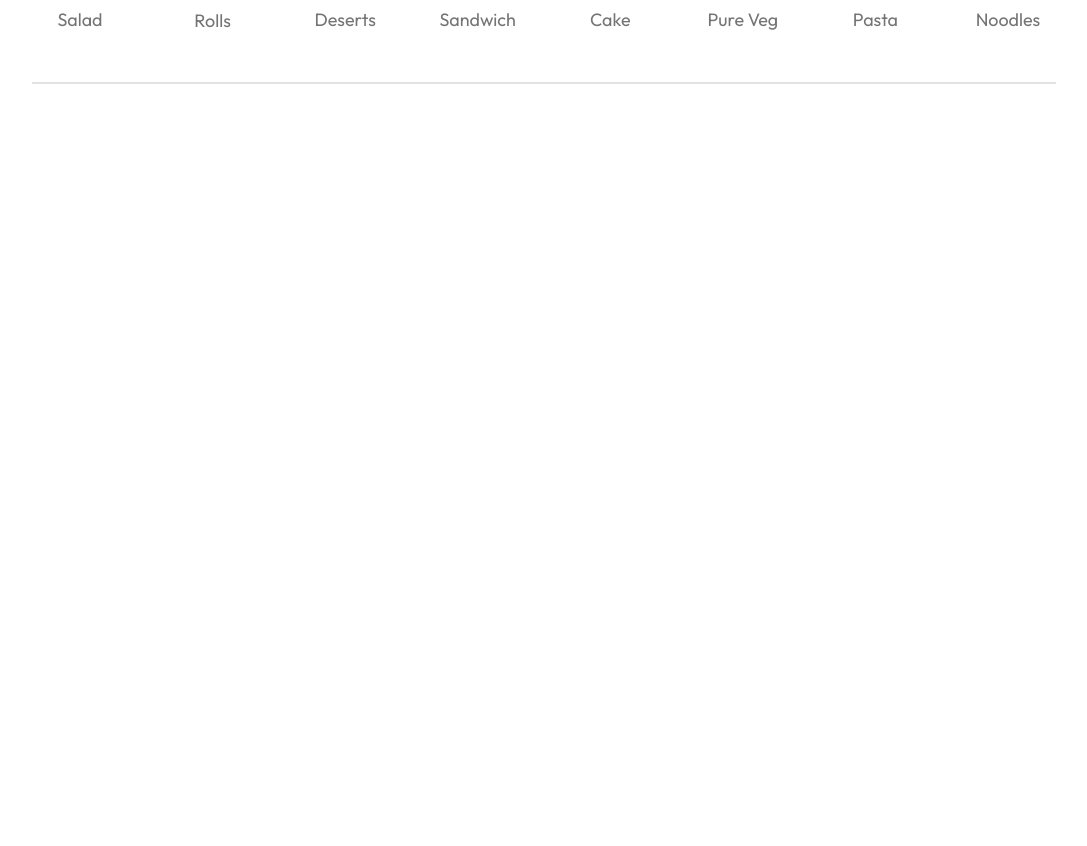
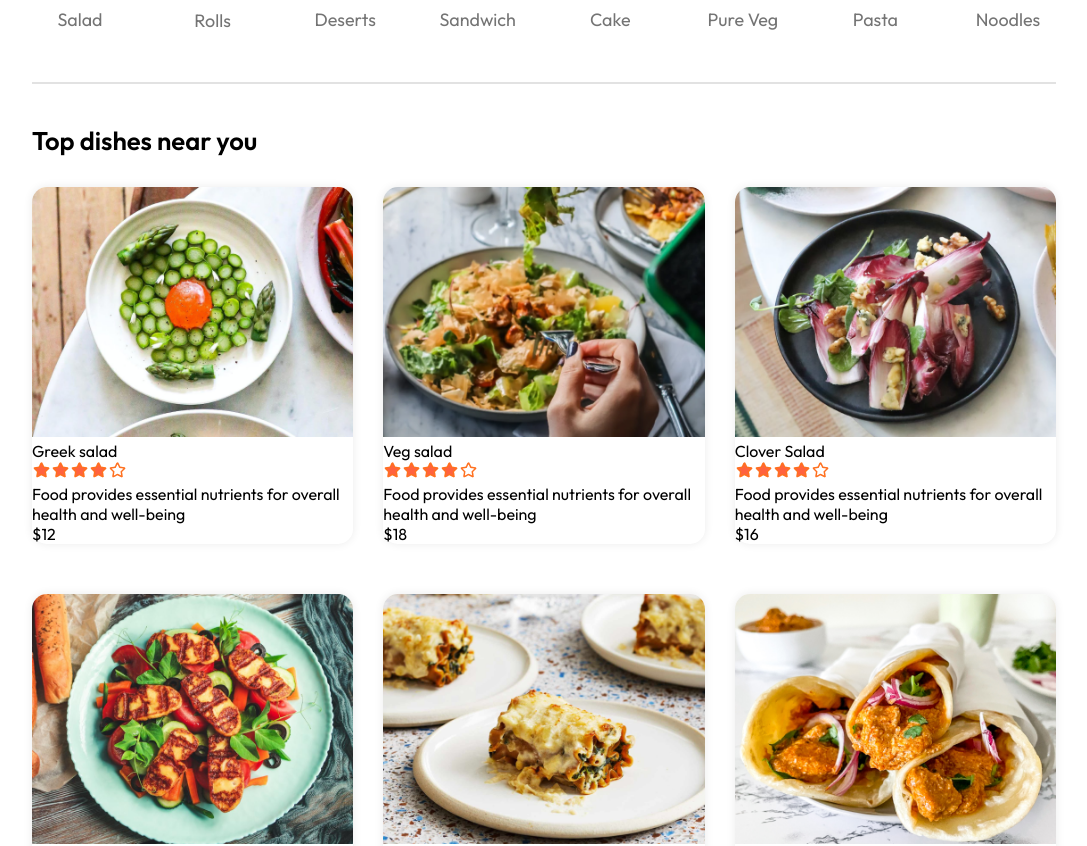
Before and after one commit to wlaurentec/food-delivery-fronted, a React (Vite) app: page / in a window 1280 px wide. Shown: the part 840-1686 px from the top of the page, without its empty margins (96-1183 px from the left). Before the commit the page ends 934 px from the top, so only its background shows below. Built offline with nearby package versions, Linux system fonts and the light colour scheme.

Commit message:
add Fooditem strutucre

```diff
--- a/src/components/ExploreMenu/ExploreMenu.jsx
+++ b/src/components/ExploreMenu/ExploreMenu.jsx
@@ -15,7 +15,7 @@
       <div className="explore-menu-list">
         {menu_list.map((item, index) => {
           return (
-            <div onClick={() => setCategory(prev=>prev === item.menu_name ? "All" : item.menu_name)} className="explore-menu-list-item" key={index}>
+            <div onClick={() => setCategory((prev)=>prev === item.menu_name ? "All" : item.menu_name)} className="explore-menu-list-item" key={index}>
               <img className={category === item.menu_name ? "active" : ""} src={item.menu_image} alt="" />
               <p>{item.menu_name}</p>
             </div>
--- /dev/null
+++ b/src/components/FoodDisplay/FoodDisplay.css
@@ -0,0 +1,16 @@
+.food-display {
+  margin-top: 30px;
+}
+
+.food-display h2 {
+  font-size: max(2vw,24px);
+  font-weight: 600;
+}
+
+.food-display-list {
+  display: grid;
+  grid-template-columns: repeat(auto-fill, minmax(240px, 1fr));
+  margin-top: 30px;
+  gap: 30px;
+  row-gap: 50px;
+}
--- /dev/null
+++ b/src/components/FoodDisplay/FoodDisplay.jsx
@@ -0,0 +1,20 @@
+import { useContext } from "react";
+import "./FoodDisplay.css";
+import { StoreContext } from "../../context/StoreContext";
+import FoodItem from "../FoodItem/FoodItem";
+
+const FoodDisplay = ({category}) => {
+  const { food_list } = useContext(StoreContext);
+  return (
+    <div className="food-display" id="food-display">
+      <h2>Top dishes near you</h2>
+      <div className="food-display-list">
+        {food_list.map((item, index) => {
+          return <FoodItem key={index} id={item._id} name={item.name} price={item.price} description={item.description} image={item.image} />
+        })}
+      </div>
+    </div>
+  );
+};
+
+export default FoodDisplay;
--- /dev/null
+++ b/src/components/FoodItem/FoodItem.css
@@ -0,0 +1,13 @@
+.food-item {
+  width: 100%;
+  margin: auto;
+  border-radius: 15px;
+  box-shadow: 0px 0px 10px #00000015;
+  transition: 0.3s;
+  animation: fadeIn 1s;
+}
+
+.food-item-image {
+  width: 100%;
+  border-radius: 15px 15px 0 0;
+}
--- /dev/null
+++ b/src/components/FoodItem/FoodItem.jsx
@@ -0,0 +1,22 @@
+import { assets } from "../../assets/assets"
+import "./FoodItem.css"
+
+const FoodItem = ({id, name, price, description, image}) => {
+  return (
+    <div className="food-item">
+      <div className="food-item-img-container">
+        <img className="food-item-image" src={image} alt="" />
+      </div>
+      <div className="food-item-info">
+        <div className="food-item-name-rating">
+          <p>{name}</p>
+          <img src={assets.rating_starts} alt="" />
+        </div>
+        <p className="food-item-desc">{description}</p>
+        <p className="food-item-price">${price}</p>
+      </div>
+    </div>
+  )
+}
+
+export default FoodItem
--- /dev/null
+++ b/src/context/StoreContext.jsx
@@ -0,0 +1,17 @@
+import { createContext } from "react";
+import { food_list } from "../assets/assets";
+
+export const StoreContext = createContext(null);
+
+const StoreContextProvider = (props) => {
+  const contextValue = {
+    food_list,
+  };
+  return (
+    <StoreContext.Provider value={contextValue}>
+      {props.children}
+    </StoreContext.Provider>
+  );
+};
+
+export default StoreContextProvider;
--- a/src/main.jsx
+++ b/src/main.jsx
@@ -1,10 +1,13 @@
-import { createRoot } from 'react-dom/client'
-import App from './App.jsx'
-import './index.css'
-import { BrowserRouter } from 'react-router-dom'
+import ReactDOM from "react-dom/client";
+import App from "./App.jsx";
+import "./index.css";
+import { BrowserRouter } from "react-router-dom";
+import StoreContextProvider from "./context/StoreContext.jsx";
 
-createRoot(document.getElementById('root')).render(
-  <BrowserRouter>
-    <App />
-  </BrowserRouter>,
-)
+ReactDOM.createRoot(document.getElementById("root")).render(
+  <StoreContextProvider>
+    <BrowserRouter>
+      <App />
+    </BrowserRouter>
+  </StoreContextProvider>
+);
--- a/src/pages/Home/Home.jsx
+++ b/src/pages/Home/Home.jsx
@@ -2,6 +2,7 @@
 import ExploreMenu from "../../components/ExploreMenu/ExploreMenu"
 import Header from "../../components/Header/Header"
 import "./Home.css"
+import FoodDisplay from "../../components/FoodDisplay/FoodDisplay"
 
 const Home = () => {
   const [category, setCategory] = useState("All")
@@ -9,6 +10,7 @@
     <div>
       <Header />
       <ExploreMenu category={category}  setCategory={setCategory}/>
+      <FoodDisplay category={category}/>
     </div>
   )
 }
```
